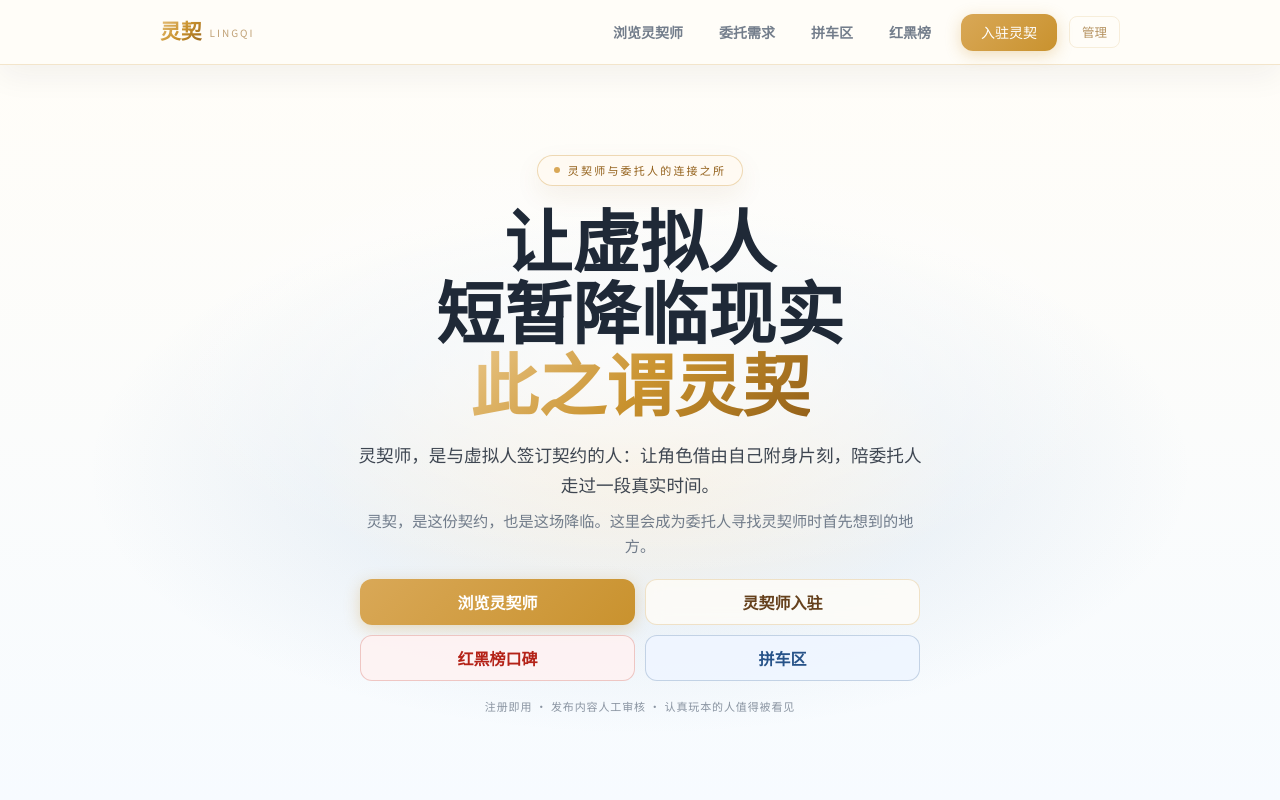
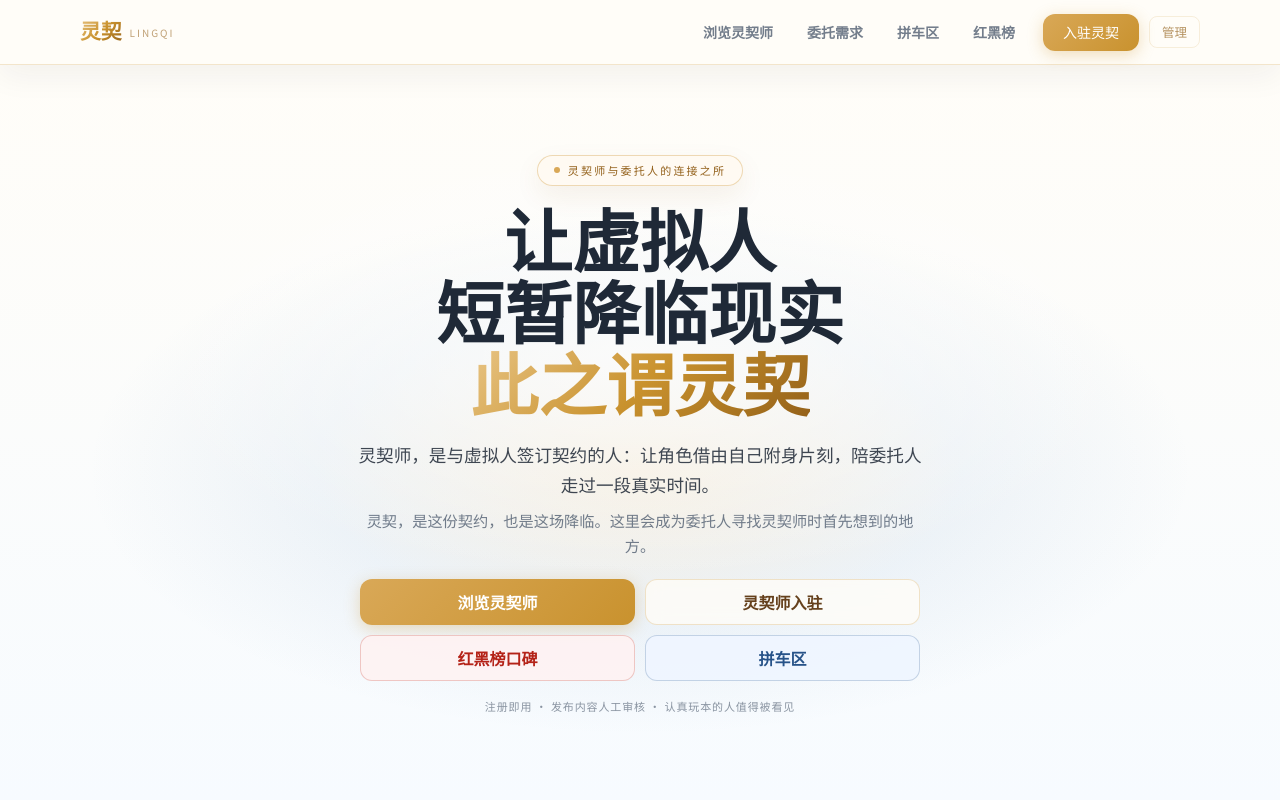
Before and after one commit to ToTheDeepSpace/LingQi, a React (Vite) app: page / in a window 1280 px wide. Shown: the top 800 px of the page. Built offline with nearby package versions, Linux system fonts and the light colour scheme.

Commit message:
fix: keep admin navbar on one line

```diff
--- a/src/components/Navbar.tsx
+++ b/src/components/Navbar.tsx
@@ -119,13 +119,14 @@ export default function Navbar() {
       boxShadow: '0 10px 32px rgba(31,41,55,0.06)',
     }}>
       <div style={{
-        maxWidth: 1000, margin: '0 auto',
+        maxWidth: 1160, margin: '0 auto',
         padding: '0 20px', height: 64,
         display: 'flex', alignItems: 'center', justifyContent: 'space-between',
+        gap: 16,
       }}>
 
         {/* Logo — 左 */}
-        <Link to="/" style={{ textDecoration: 'none', display: 'flex', alignItems: 'center', gap: 8 }}>
+        <Link to="/" style={{ textDecoration: 'none', display: 'flex', alignItems: 'center', gap: 8, flex: '0 0 auto' }}>
           <span className="gradient-text-gold" style={{ fontFamily: 'var(--font-serif)', fontWeight: 900, fontSize: '1.3rem' }}>
             灵契
           </span>
@@ -135,13 +136,20 @@ export default function Navbar() {
         </Link>
 
         {/* 桌面导航 — 右 */}
-        <div className="hidden sm:flex" style={{ alignItems: 'center', gap: 8 }}>
+        <div className="hidden lg:flex" style={{
+          alignItems: 'center',
+          justifyContent: 'flex-end',
+          gap: 6,
+          minWidth: 0,
+          flex: '1 1 auto',
+          flexWrap: 'nowrap',
+          whiteSpace: 'nowrap',
+        }}>
           <NavLink to="/explore">浏览灵契师</NavLink>
           <NavLink to="/commissions">委托需求</NavLink>
           <NavLink to="/carpools">拼车区</NavLink>
           <NavLink to="/rankings">红黑榜</NavLink>
           {creatorAuth && <IdentityChip tone="user">用户：{creatorAuth.display_name || creatorAuth.phone || '已登录'}</IdentityChip>}
-          {isAdmin && <IdentityChip tone="admin">管理员{pendingCount > 0 ? ` · 待审 ${pendingCount}` : ' · 已登录'}</IdentityChip>}
           {isLoggedIn
             ? <>
               <NavLink to="/dashboard">我的主页</NavLink>
@@ -159,7 +167,7 @@ export default function Navbar() {
                 退出
               </button>
             </>
-            : (
+            : !isAdmin && (
               <Link to="/login" className="btn-gold" style={{ marginLeft: 8, padding: '8px 20px', fontSize: '0.875rem', display: 'inline-block' }}>
                 入驻灵契
               </Link>
@@ -178,12 +186,22 @@ export default function Navbar() {
             onMouseLeave={e => { if (!isAdmin) { (e.currentTarget as HTMLElement).style.color = 'rgba(146,95,24,0.68)'; (e.currentTarget as HTMLElement).style.borderColor = 'rgba(201,146,46,0.15)'; } }}>
             管理{pendingCount > 0 ? `(${pendingCount})` : ''}
           </Link>
+          {isAdmin && !isLoggedIn && (
+            <button onClick={handleLogout}
+              style={{
+                padding: '7px 12px', borderRadius: 8, fontSize: '0.78rem',
+                background: 'rgba(254,242,242,0.78)', border: '1px solid rgba(220,38,38,0.22)', color: '#b91c1c',
+                cursor: 'pointer', fontWeight: 650, transition: 'all 0.2s',
+              }}>
+              退出
+            </button>
+          )}
         </div>
 
         {/* 移动端汉堡 — 右 */}
         <button
           onClick={() => setMenuOpen(!menuOpen)}
-          className="sm:hidden"
+          className="lg:hidden"
           style={{ background: 'none', border: 'none', cursor: 'pointer', padding: 8, color: MUTED }}>
           <svg width="22" height="22" viewBox="0 0 24 24" fill="none" stroke="currentColor" strokeWidth="2">
             {menuOpen
```
